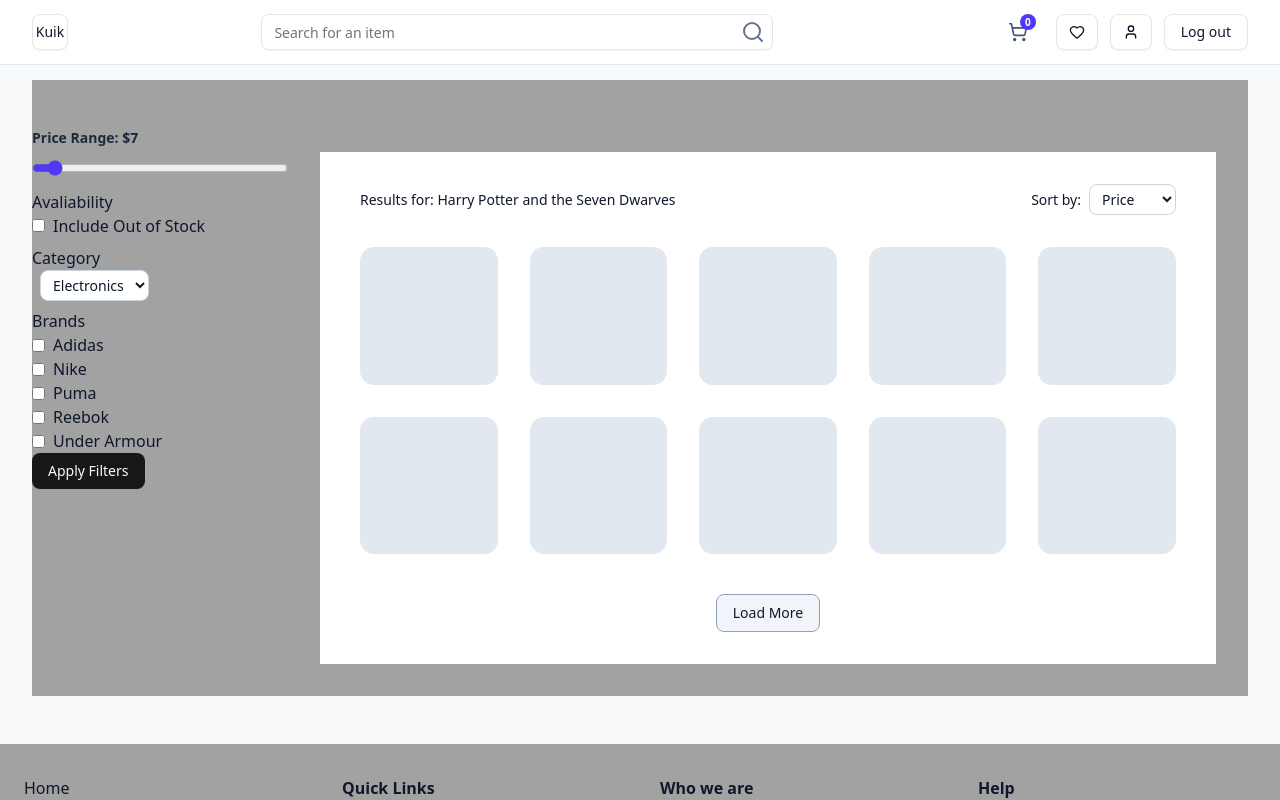
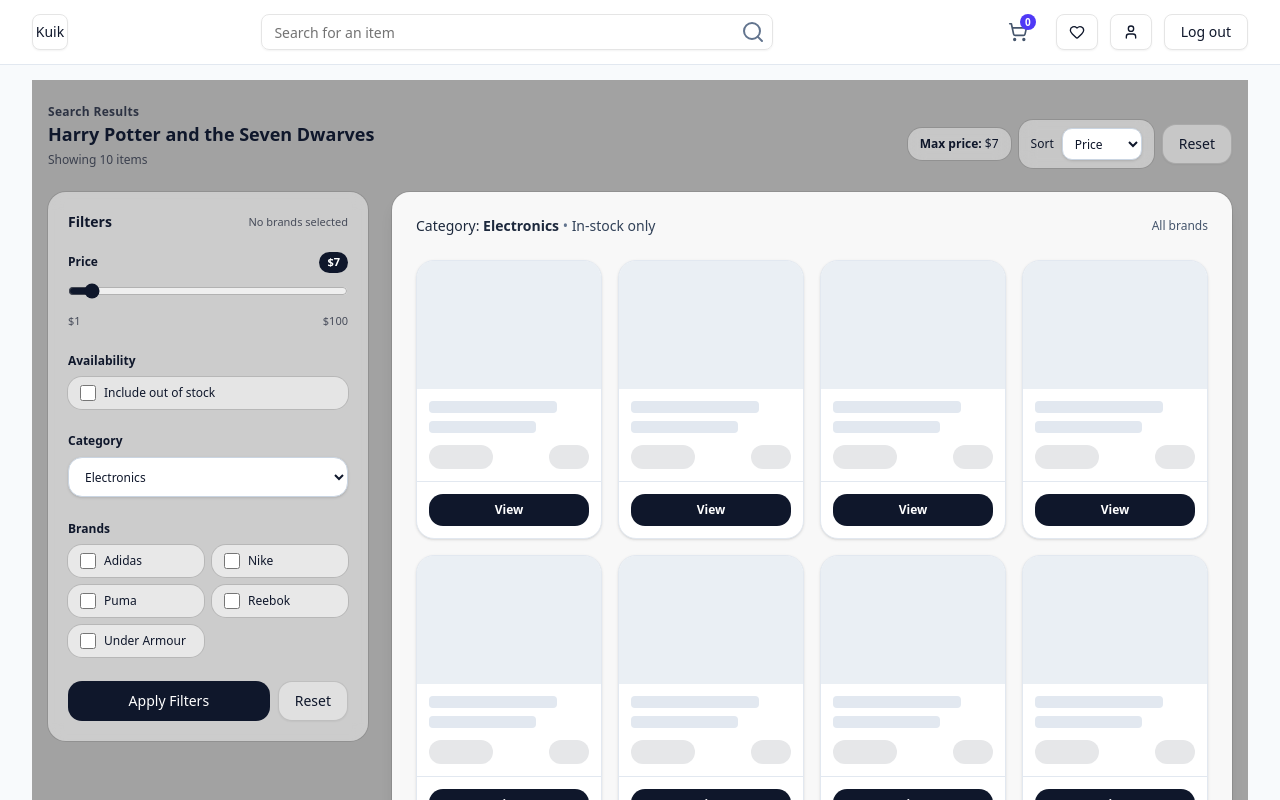
Before and after one commit to DanielChahine0/eCommerce, a React app in the folder frontend/: page /search/1 in a window 1280 px wide. Shown: the top 800 px of the page. Built offline with nearby package versions, Linux system fonts and the light colour scheme; the HTML template or start-up script is replaced by a standard one.

Commit message:
result search

```diff
--- a/frontend/src/pages/SearchProduct.jsx
+++ b/frontend/src/pages/SearchProduct.jsx
@@ -1,54 +1,152 @@
 import { Button } from "@/components/ui/button";
-import { useId, useState } from "react";
+import { useId, useMemo, useState } from "react";
 
-
-const cards = [1, 2, 3, 4, 5, 6, 7, 8, 9,10];
-const categories = ['Electronics', 'Books', 'Clothes', 'Sports', 'Home', 'Toys'];
-const brands = ['Adidas', 'Nike', 'Puma', 'Reebok', 'Under Armour'];
-
+const cards = [1, 2, 3, 4, 5, 6, 7, 8, 9, 10];
+const categories = ["Electronics", "Books", "Clothes", "Sports", "Home", "Toys"];
+const brands = ["Adidas", "Nike", "Puma", "Reebok", "Under Armour"];
 
 export default function SearchProduct() {
-  const id = useId();
-  const [value, setValue] = useState(7);
+  const uid = useId();
+
   const min = 1;
   const max = 100;
   const step = 1;
 
-  return(
+  const [value, setValue] = useState(7);
+  const [includeOOS, setIncludeOOS] = useState(false);
+  const [category, setCategory] = useState(categories[0]);
+  const [selectedBrands, setSelectedBrands] = useState(new Set());
+  const [sortBy, setSortBy] = useState("Price");
 
-    <div className="bg-[#A2A2A2]">
-            <div className="max-w-7xl w-full bg-[#A2A2A2] mx-auto flex flex-col">
-      <div className="h-10 w-full bg-[#A2A2A2]" />
+  const selectedBrandsArray = useMemo(
+    () => Array.from(selectedBrands),
+    [selectedBrands]
+  );
 
-      <div className="flex">
-        {/* left sidebar strip */}
-        <aside className="w-64 [&>div]:mt-2 bg-[#A2A2A2]">
+  const toggleBrand = (brand) => {
+    setSelectedBrands((prev) => {
+      const next = new Set(prev);
+      if (next.has(brand)) next.delete(brand);
+      else next.add(brand);
+      return next;
+    });
+  };
 
+  const resetFilters = () => {
+    setValue(7);
+    setIncludeOOS(false);
+    setCategory(categories[0]);
+    setSelectedBrands(new Set());
+    setSortBy("Price");
+  };
+
+  return (
+    <div className="min-h-screen w-full bg-[#A2A2A2]">
+      <div className="mx-auto w-full max-w-7xl px-4 py-6">
+        {/* Header */}
+        <div className="mb-6 flex flex-col gap-3 sm:flex-row sm:items-end sm:justify-between">
           <div>
-                    <label htmlFor={id} className="block text-sm font-semibold text-slate-800">
-                        Price Range: ${value}
-                    </label>
+            <div className="text-xs font-semibold tracking-wide text-slate-900/80">
+              Search Results
+            </div>
+            <div className="text-lg font-semibold text-slate-900">
+              Harry Potter and the Seven Dwarves
+            </div>
+            <div className="mt-1 text-xs text-slate-900/70">
+              Showing {cards.length} items
+            </div>
+          </div>
+
+          <div className="flex flex-wrap items-center gap-2">
+            <div className="rounded-xl bg-white/40 px-3 py-2 text-xs text-slate-900 ring-1 ring-black/10 backdrop-blur">
+              <span className="font-semibold">Max price:</span> ${value}
+            </div>
+
+            <div className="flex items-center gap-2 rounded-xl bg-white/40 px-3 py-2 ring-1 ring-black/10 backdrop-blur">
+              <span className="text-xs text-slate-900">Sort</span>
+              <select
+                value={sortBy}
+                onChange={(e) => setSortBy(e.target.value)}
+                className="h-8 rounded-lg border border-slate-300 bg-white px-2 text-xs text-slate-900 shadow-sm outline-none focus:border-slate-400 focus:ring-2 focus:ring-slate-900/20"
+              >
+                <option>Price</option>
+                <option>Newest</option>
+                <option>Rating</option>
+              </select>
+            </div>
+
+            <Button
+              variant="outline"
+              className="h-10 rounded-xl border-black/15 bg-white/40 text-slate-900 hover:bg-white/55"
+              onClick={resetFilters}
+              type="button"
+            >
+              Reset
+            </Button>
+          </div>
+        </div>
+
+        {/* Layout */}
+        <div className="flex flex-col gap-6 lg:flex-row">
+          {/* Sidebar */}
+          <aside className="w-full lg:w-80 lg:shrink-0">
+            <div className="rounded-2xl bg-white/45 p-5 ring-1 ring-black/10 backdrop-blur">
+              <div className="flex items-center justify-between">
+                <div className="text-sm font-semibold text-slate-900">Filters</div>
+                <div className="text-[11px] text-slate-900/70">
+                  {selectedBrands.size > 0 ? `${selectedBrands.size} brands` : "No brands selected"}
+                </div>
+              </div>
+
+              <div className="mt-5 space-y-6">
+                {/* Price */}
+                <div>
+                  <div className="mb-2 flex items-center justify-between">
+                    <div className="text-xs font-semibold text-slate-900">Price</div>
+                    <div className="rounded-full bg-slate-900 px-2 py-0.5 text-[11px] font-semibold text-white">
+                      ${value}
+                    </div>
+                  </div>
+
                   <input
-                        id={id}
                     type="range"
                     min={min}
                     max={max}
                     step={step}
                     value={value}
                     onChange={(e) => setValue(Number(e.target.value))}
-                        className="mt-3 w-full accent-indigo-600"
+                    className="w-full accent-slate-900"
+                    aria-label="Max price"
                   />
+
+                  <div className="mt-2 flex justify-between text-[11px] text-slate-900/70">
+                    <span>${min}</span>
+                    <span>${max}</span>
+                  </div>
                 </div>
 
+                {/* Availability */}
                 <div>
-                    <p>Avaliability</p>
-                    <input type="checkbox" id="inStock" name="inStock" value="inStock"/>
-                    <label className='ml-2' htmlFor="inStock">Include Out of Stock</label>
+                  <div className="mb-2 text-xs font-semibold text-slate-900">Availability</div>
+                  <label className="flex items-center gap-2 rounded-xl bg-white/50 px-3 py-2 text-xs text-slate-900 ring-1 ring-black/10">
+                    <input
+                      type="checkbox"
+                      checked={includeOOS}
+                      onChange={(e) => setIncludeOOS(e.target.checked)}
+                      className="h-4 w-4 accent-slate-900"
+                    />
+                    Include out of stock
+                  </label>
                 </div>
 
+                {/* Category */}
                 <div>
-                    <p>Category</p>
-                    <select name="category" id="category" className="rounded-md border border-slate-300 bg-white px-2 ml-2 py-1 text-sm">
+                  <div className="mb-2 text-xs font-semibold text-slate-900">Category</div>
+                  <select
+                    value={category}
+                    onChange={(e) => setCategory(e.target.value)}
+                    className="h-10 w-full rounded-xl border border-slate-300 bg-white px-3 text-xs text-slate-900 shadow-sm outline-none focus:border-slate-400 focus:ring-2 focus:ring-slate-900/20"
+                  >
                     {categories.map((c) => (
                       <option key={c} value={c}>
                         {c}
@@ -57,63 +155,133 @@ export default function SearchProduct() {
                   </select>
                 </div>
 
+                {/* Brands */}
+                <div>
+                  <div className="mb-2 text-xs font-semibold text-slate-900">Brands</div>
 
-                <div>
-                    <p>Brands</p>
+                  <div className="grid grid-cols-2 gap-2">
                     {brands.map((b) => {
-                        const id = `brand-${b}`; // or `brand-${index}` if b can repeat
+                      const checkboxId = `${uid}-${b.replace(/\s+/g, "-").toLowerCase()}`;
+                      const checked = selectedBrands.has(b);
+
                       return (
-                        <div key={b} className="flex items-center">
-                            <input id={id} name="brands" type="checkbox" value={b} />
-                            <label htmlFor={id} className="ml-2">{b}</label>
-                        </div>
+                        <label
+                          key={b}
+                          htmlFor={checkboxId}
+                          className={[
+                            "flex cursor-pointer items-center gap-2 rounded-xl px-3 py-2 text-xs ring-1 transition",
+                            checked
+                              ? "bg-slate-900 text-white ring-slate-900"
+                              : "bg-white/55 text-slate-900 ring-black/10 hover:bg-white/70",
+                          ].join(" ")}
+                        >
+                          <input
+                            id={checkboxId}
+                            type="checkbox"
+                            checked={checked}
+                            onChange={() => toggleBrand(b)}
+                            className="h-4 w-4 accent-white"
+                          />
+                          <span className="truncate">{b}</span>
+                        </label>
                       );
                     })}
                   </div>
 
-                <Button>
+                  {selectedBrandsArray.length > 0 && (
+                    <div className="mt-3 flex flex-wrap gap-2">
+                      {selectedBrandsArray.map((b) => (
+                        <button
+                          key={b}
+                          type="button"
+                          onClick={() => toggleBrand(b)}
+                          className="inline-flex items-center gap-2 rounded-full bg-white/60 px-3 py-1 text-[11px] text-slate-900 ring-1 ring-black/10 hover:bg-white/75"
+                          aria-label={`Remove brand ${b}`}
+                        >
+                          <span className="max-w-[12rem] truncate">{b}</span>
+                          <span className="text-slate-900/70">×</span>
+                        </button>
+                      ))}
+                    </div>
+                  )}
+                </div>
+
+                {/* Actions */}
+                <div className="flex gap-2">
+                  <Button className="h-10 flex-1 rounded-xl bg-slate-900 text-white hover:bg-slate-950">
                     Apply Filters
                   </Button>
-
+                  <Button
+                    variant="outline"
+                    className="h-10 rounded-xl border-black/15 bg-white/40 text-slate-900 hover:bg-white/55"
+                    onClick={resetFilters}
+                    type="button"
+                  >
+                    Reset
+                  </Button>
+                </div>
+              </div>
+            </div>
           </aside>
 
-
-
-
-
-
-        {/* main area with centered white canvas */}
-        <main className="flex-1 p-8">
-          <div className="mx-auto max-w-5xl bg-white px-10 py-8">
-            {/* header row */}
-            <div className="flex items-center justify-between">
-              <p className="text-sm text-slate-900">
-                Results for: <span className="font-medium">Harry Potter and the Seven Dwarves</span>
-              </p>
-
-              <label className="flex items-center gap-2 text-sm text-slate-900">
-                <span>Sort by:</span>
-                <select className="rounded-md border border-slate-300 bg-white px-2 py-1 text-sm">
-                  <option>Price</option>
-                  <option>Title</option>
-                  <option>Newest</option>
-                </select>
-              </label>
+          {/* Main */}
+          <main className="flex-1">
+            <div className="rounded-2xl bg-white/92 p-6 shadow-lg ring-1 ring-black/10 backdrop-blur">
+              <div className="flex flex-col gap-2 sm:flex-row sm:items-center sm:justify-between">
+                <div className="text-sm text-slate-800">
+                  Category: <span className="font-semibold">{category}</span>{" "}
+                  <span className="text-slate-500">•</span>{" "}
+                  <span className="text-slate-700">{includeOOS ? "Including OOS" : "In-stock only"}</span>
                 </div>
 
-            {/* grid */}
-            <div className="mt-8 grid grid-cols-1 gap-8 sm:grid-cols-2 lg:grid-cols-5">
-              {cards.map((id) => (
+                {selectedBrandsArray.length > 0 ? (
+                  <div className="text-xs text-slate-700">
+                    Brands:{" "}
+                    <span className="font-semibold">
+                      {selectedBrandsArray.slice(0, 2).join(", ")}
+                      {selectedBrandsArray.length > 2 ? ` +${selectedBrandsArray.length - 2}` : ""}
+                    </span>
+                  </div>
+                ) : (
+                  <div className="text-xs text-slate-600">All brands</div>
+                )}
+              </div>
+
+              <div className="mt-6 grid grid-cols-2 gap-4 sm:grid-cols-3 lg:grid-cols-3 xl:grid-cols-4 2xl:grid-cols-5">
+                {cards.map((n) => (
                   <div
-                  key={id}
-                  className="aspect-square rounded-xl bg-slate-200"
-                />
+                    key={n}
+                    className="group overflow-hidden rounded-2xl border border-slate-200 bg-white shadow-sm transition hover:-translate-y-0.5 hover:shadow-md"
+                  >
+                    <div className="h-32 bg-slate-200/70" />
+                    <div className="p-3">
+                      <div className="h-3 w-4/5 rounded bg-slate-200" />
+                      <div className="mt-2 h-3 w-2/3 rounded bg-slate-200" />
+                      <div className="mt-3 flex items-center justify-between">
+                        <div className="h-6 w-16 rounded-full bg-slate-900/10" />
+                        <div className="h-6 w-10 rounded-full bg-slate-900/10" />
+                      </div>
+                    </div>
+                    <div className="border-t border-slate-200 p-3">
+                      <button
+                        type="button"
+                        className="w-full rounded-xl bg-slate-900 px-3 py-2 text-xs font-semibold text-white transition hover:bg-slate-950 focus:outline-none focus:ring-2 focus:ring-slate-900/25"
+                      >
+                        View
+                      </button>
+                    </div>
+                  </div>
                 ))}
               </div>
-            <div className="mt-10 flex justify-center">
-              <button className="rounded-md border border-slate-400 bg-slate-100 px-4 py-2 text-sm hover:bg-slate-200">
+
+              <div className="mt-8 flex justify-center">
+                <Button
+                  variant="outline"
+                  className="h-10 rounded-xl border-black/15 bg-white text-slate-900 hover:bg-slate-50"
+                  type="button"
+                >
                   Load More
-              </button>
+                </Button>
               </div>
             </div>
           </main>
@@ -121,7 +289,4 @@ export default function SearchProduct() {
       </div>
     </div>
   );
-
-
-
 }
```
Lines whose indentation alone changed are shown as unchanged.
